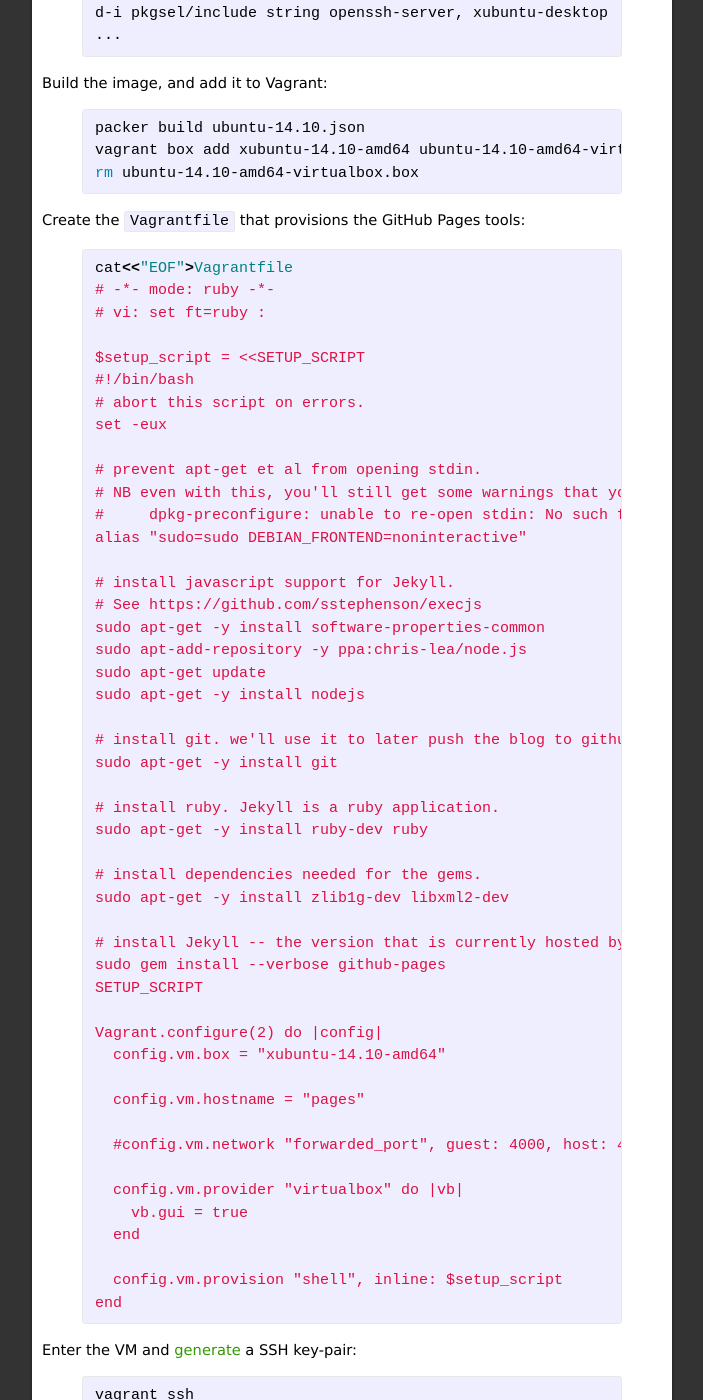
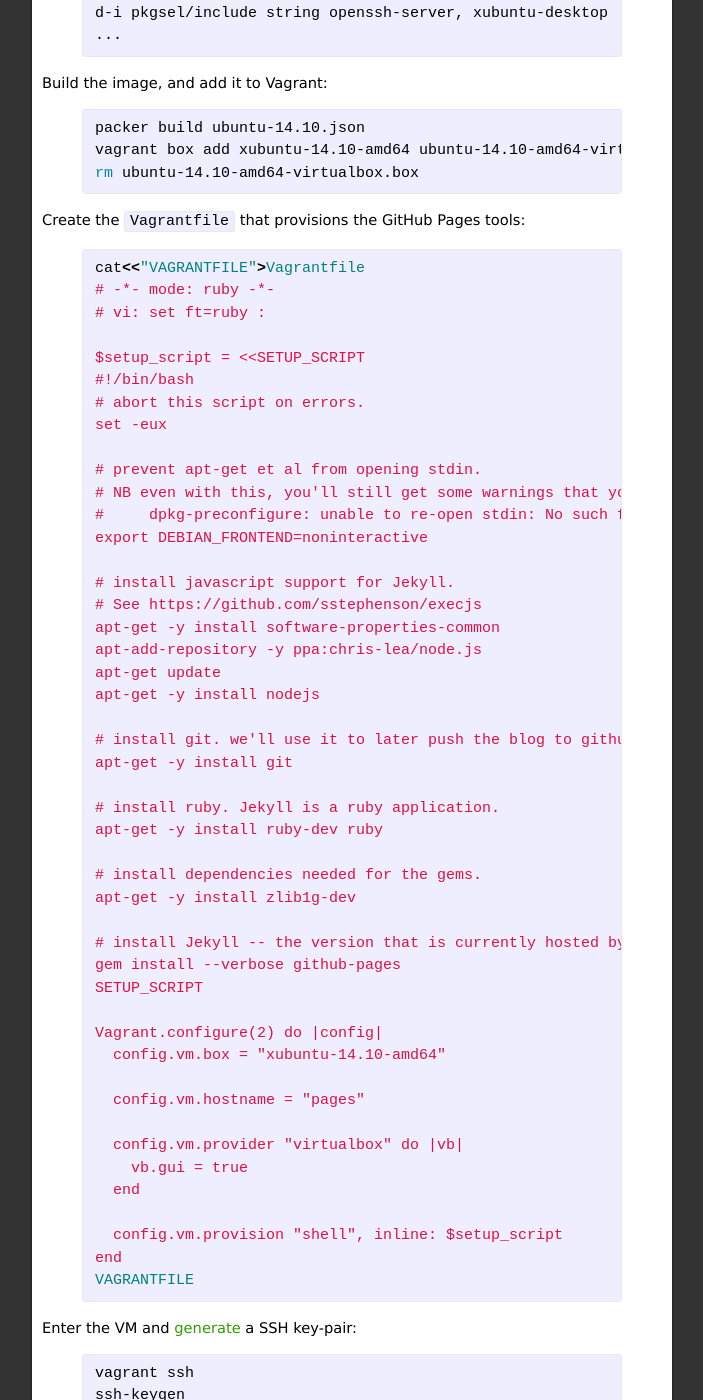
Before and after one commit to rgl/rgl.github.io, a Jekyll site: the page built from _posts/2015-03-13-bootstrapping-your-github-pages-blog-with-vagrant.md, in a window 1280 px wide and 1400 px high, scrolled down 373 px. Shown: the whole window, without its empty margins (288-991 px from the left). Built offline with Jekyll 4.4.1, drawn with Linux system fonts in a browser that asks for light colours; comment, search, counter and statistics services are not loaded.

Commit message:
The provision script already runs as root, so no need to sudo.

```diff
--- a/_posts/2015-03-13-bootstrapping-your-github-pages-blog-with-vagrant.md
+++ b/_posts/2015-03-13-bootstrapping-your-github-pages-blog-with-vagrant.md
@@ -36,7 +36,7 @@ Create the `Vagrantfile` that provisions the GitHub Pages tools:
 
 {% highlight ruby %}
 {% raw %}
-cat<<"EOF">Vagrantfile
+cat<<"VAGRANTFILE">Vagrantfile
 # -*- mode: ruby -*-
 # vi: set ft=ruby :
 
@@ -48,26 +48,26 @@ set -eux
 # prevent apt-get et al from opening stdin.
 # NB even with this, you'll still get some warnings that you can ignore:
 #     dpkg-preconfigure: unable to re-open stdin: No such file or directory
-alias "sudo=sudo DEBIAN_FRONTEND=noninteractive"
+export DEBIAN_FRONTEND=noninteractive
 
 # install javascript support for Jekyll.
 # See https://github.com/sstephenson/execjs
-sudo apt-get -y install software-properties-common
-sudo apt-add-repository -y ppa:chris-lea/node.js
-sudo apt-get update
-sudo apt-get -y install nodejs
+apt-get -y install software-properties-common
+apt-add-repository -y ppa:chris-lea/node.js
+apt-get update
+apt-get -y install nodejs
 
 # install git. we'll use it to later push the blog to github.
-sudo apt-get -y install git
+apt-get -y install git
 
 # install ruby. Jekyll is a ruby application.
-sudo apt-get -y install ruby-dev ruby
+apt-get -y install ruby-dev ruby
 
 # install dependencies needed for the gems.
-sudo apt-get -y install zlib1g-dev libxml2-dev
+apt-get -y install zlib1g-dev
 
 # install Jekyll -- the version that is currently hosted by GitHub.
-sudo gem install --verbose github-pages
+gem install --verbose github-pages
 SETUP_SCRIPT
 
 Vagrant.configure(2) do |config|
@@ -75,14 +75,13 @@ Vagrant.configure(2) do |config|
 
   config.vm.hostname = "pages"
 
-  #config.vm.network "forwarded_port", guest: 4000, host: 4000
-
   config.vm.provider "virtualbox" do |vb|
     vb.gui = true
   end
 
   config.vm.provision "shell", inline: $setup_script
 end
+VAGRANTFILE
 {% endraw %}
 {% endhighlight %}
 
```
